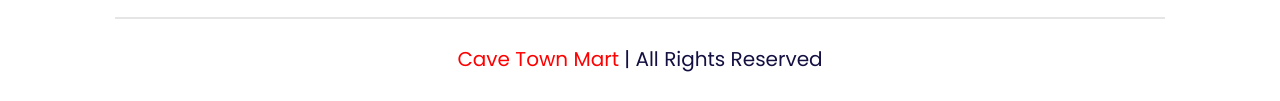
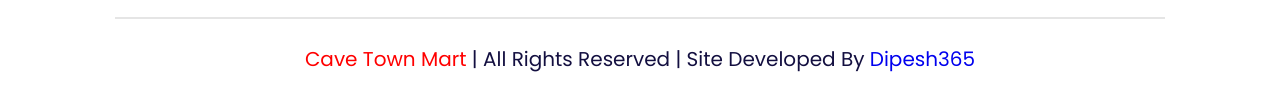
Before and after one commit to dipeshmnm/cavetownmart, a plain HTML site: page index.html in a window 1280 px wide. Shown: the part 4736-4837 px from the top of the page. Drawn offline with nearby package versions, Linux system fonts and the light colour scheme.

Commit message:
Update index.html

```diff
--- a/index.html
+++ b/index.html
@@ -407,7 +407,7 @@
 
     </div>
 
-    <div class="credit"><span>Cave Town Mart</span> | all rights reserved </div>
+    <div class="credit"><span>Cave Town Mart</span> | all rights reserved | Site developed by <a href="https://www.dipesh365.com.np">Dipesh365</a> </div>
 
 </section>
 
```
